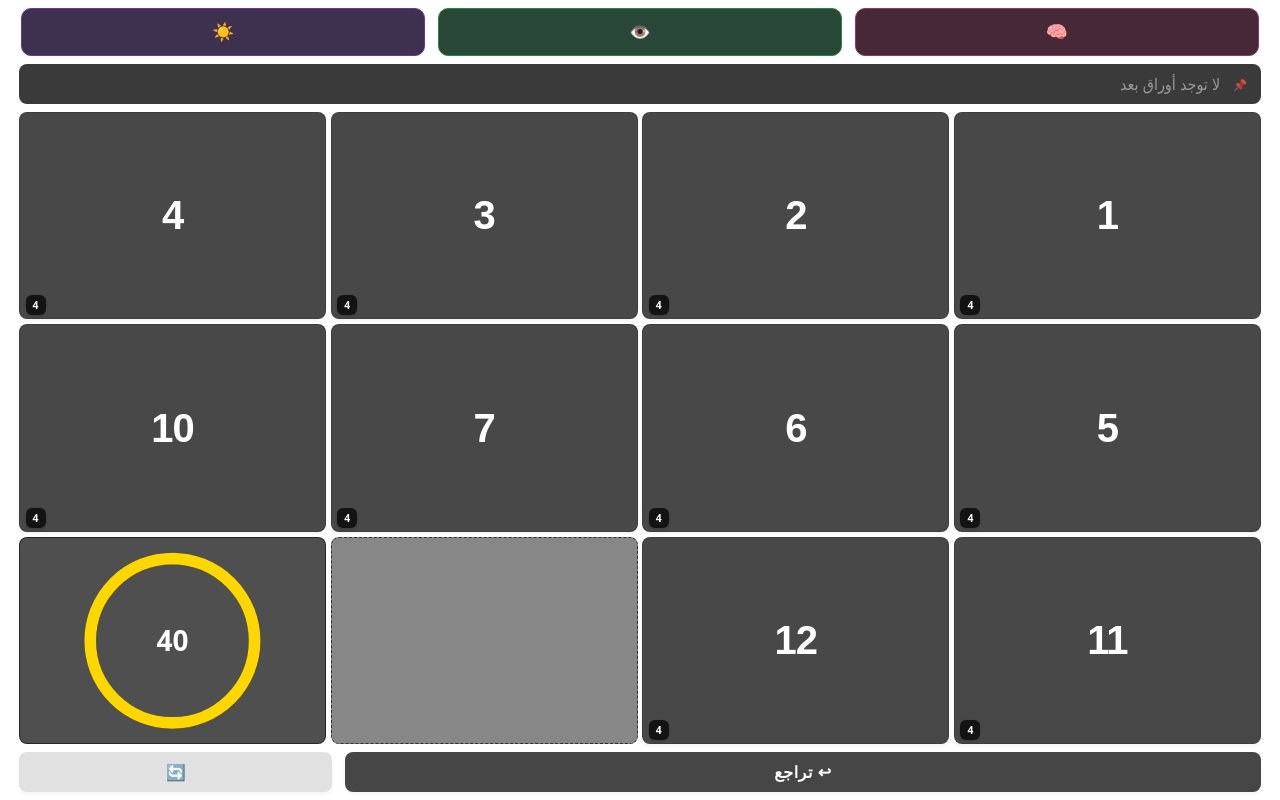
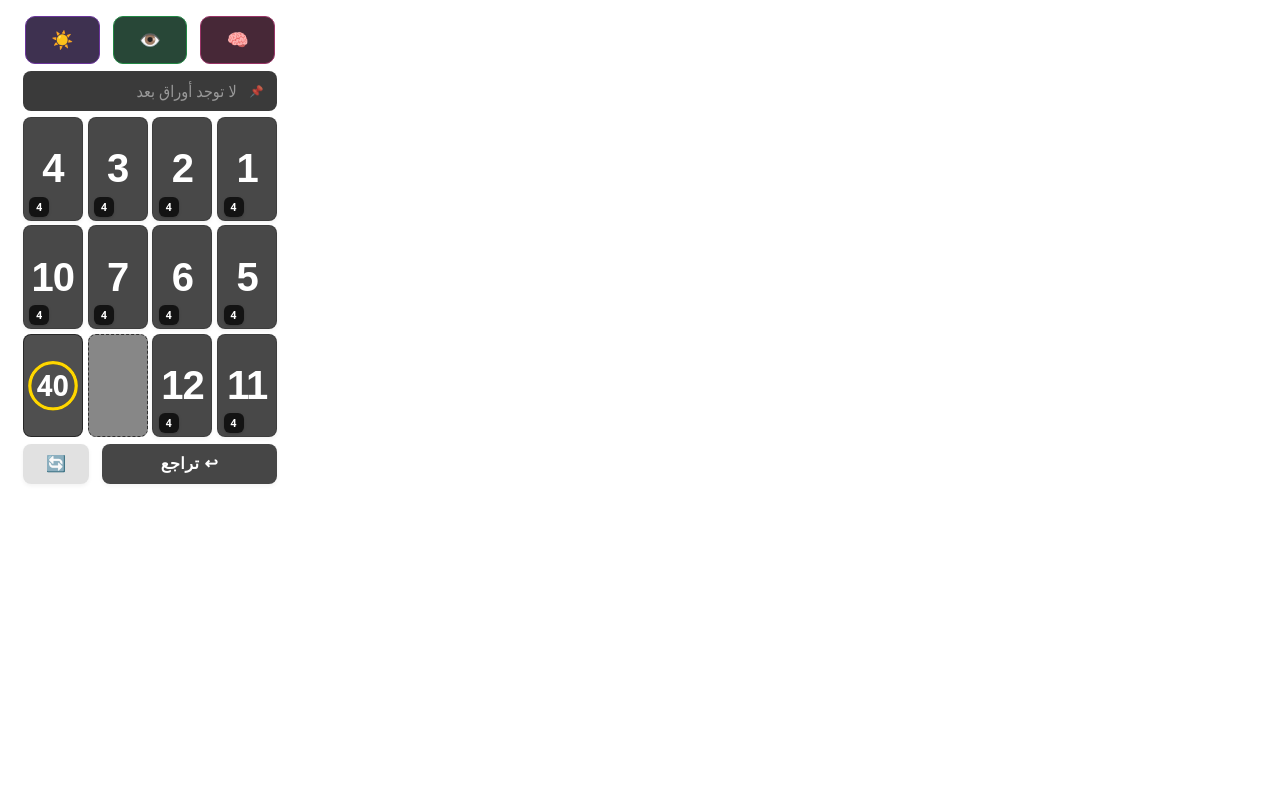
Before and after one commit to yousseflachhab11-lgtm/ronda2026native, a website: page www/index.html in a window 1280 px wide. Drawn offline with Linux system fonts and the light colour scheme.

Commit message:
Update index.html

```diff
--- a/www/index.html
+++ b/www/index.html
@@ -28,7 +28,19 @@ body.light-mode{
 --rem-bg:rgba(203,213,225,.9);--rem-color:#111;--ring-bg:#e2e8f0;--ring-progress:#d4a017;
 }
 html,body{background:transparent;color:var(--text-main)}
-.app{width:100%;height:100%;padding:1vh 1.5vw;display:flex;flex-direction:column;gap:1vh;position:relative;transition:opacity .2s}
+.app{
+  position: fixed;
+  top: 10px;
+  left: 10px;
+  width: 35vw;      /* ← 35% من عرض الشاشة */
+  height: 60vh;     /* ← 60% من طول الشاشة */
+  max-width: 280px;
+  padding: 0.8vh 1vw;
+  display: flex;
+  flex-direction: column;
+  gap: 0.8vh;
+  transition: opacity .2s;
+}
 .header{height:6vh;min-height:38px;display:flex;align-items:center;padding:0 2px;gap:6px}
 .btn-group{display:flex;gap:1vw;width:100%;height:100%}
 .top-action-btn{border-radius:10px;font-size:2.2vh;font-weight:900;cursor:pointer;display:flex;align-items:center;justify-content:center;flex:1;height:100%}
```
